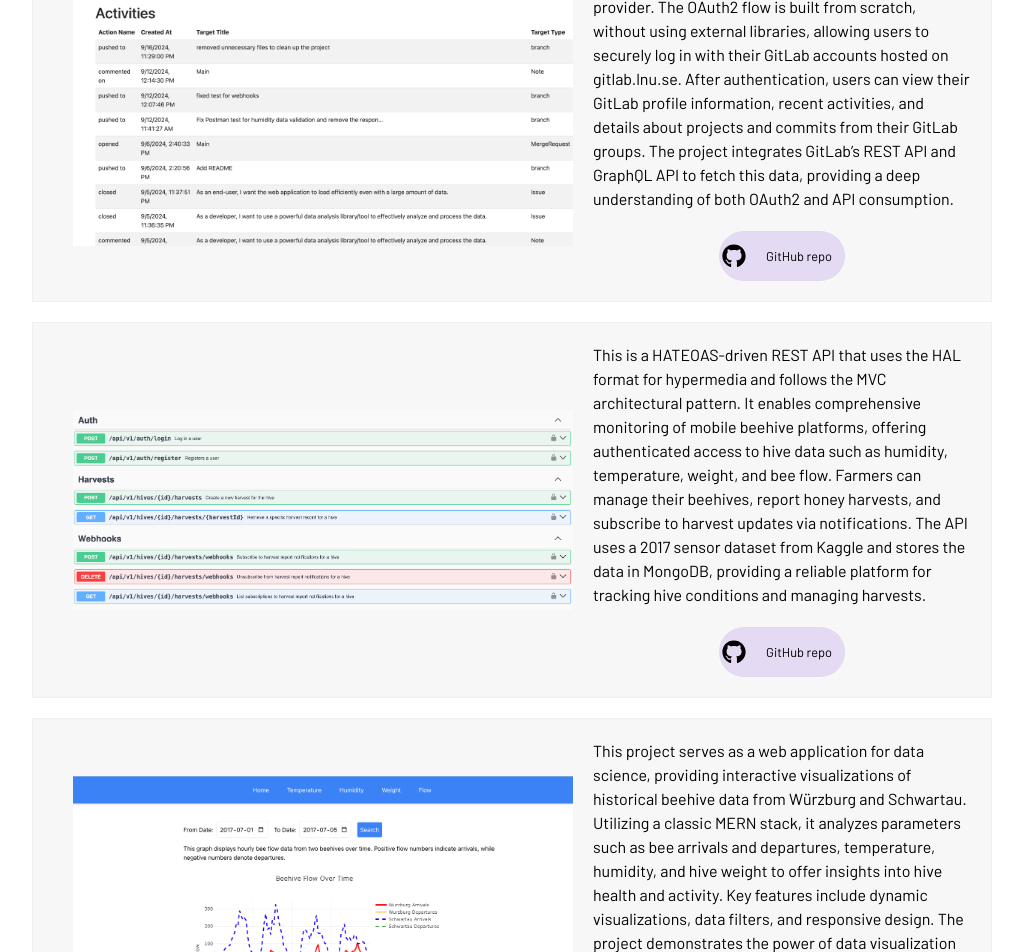
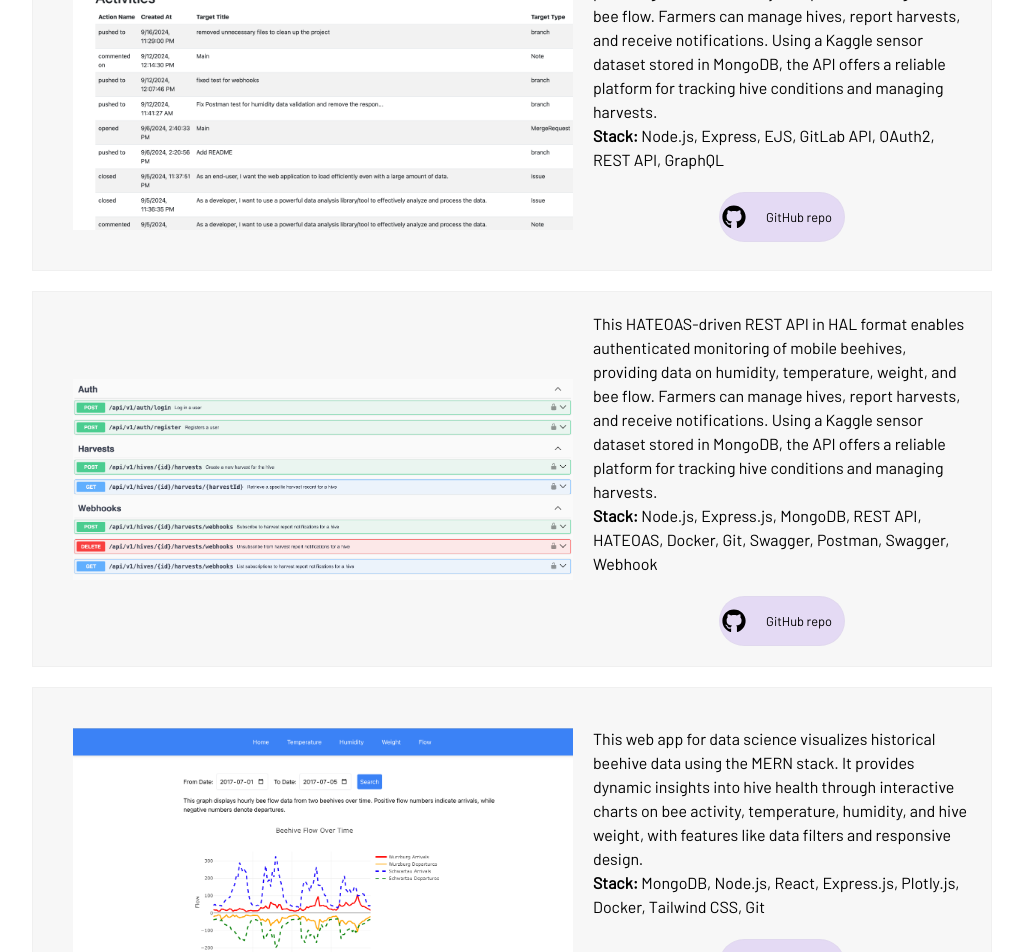
Before and after one commit to sc222rb/my-portfolio, a React (Create React App) app: page / in a window 1280 px wide. Shown: the part 1340-2292 px from the top of the page, without its empty margins (128-1151 px from the left). Built offline with nearby package versions, Linux system fonts and the light colour scheme; a web font is replaced by a local one.

Commit message:
Update texts

```diff
--- a/src/components/projects/Project01.js
+++ b/src/components/projects/Project01.js
@@ -9,8 +9,8 @@ function Project01 () {
             </div>
             <div className="project-item2">
                 <div className="project-text left-centered">
-                    <p>This Node.js application was designed to implement an OAuth2 access delegation system for a server-side rendered web app, where GitLab serves as the service provider. The OAuth2 flow is built from scratch, without using external libraries, allowing users to securely log in with their GitLab accounts hosted on gitlab.lnu.se.
-                    After authentication, users can view their GitLab profile information, recent activities, and details about projects and commits from their GitLab groups. The project integrates GitLab’s REST API and GraphQL API to fetch this data, providing a deep understanding of both OAuth2 and API consumption.</p>
+                    <p>This HATEOAS-driven REST API in HAL format enables authenticated monitoring of mobile beehives, providing data on humidity, temperature, weight, and bee flow. Farmers can manage hives, report harvests, and receive notifications. Using a Kaggle sensor dataset stored in MongoDB, the API offers a reliable platform for tracking hive conditions and managing harvests.<br />
+                    <b>Stack:</b> Node.js, Express, EJS, GitLab API, OAuth2, REST API, GraphQL</p>
                 </div>
                 <div className="project-link flex-row">
                     <a href="https://github.com/sc222rb/oauth" target="_blank" rel="noopener noreferrer">
--- a/src/components/projects/Project02.js
+++ b/src/components/projects/Project02.js
@@ -9,7 +9,9 @@ function Project02 () {
             </div>
             <div className="project-item2">
                 <div className="project-text left-centered">
-                    <p>This is a HATEOAS-driven REST API that uses the HAL format for hypermedia and follows the MVC architectural pattern. It enables comprehensive monitoring of mobile beehive platforms, offering authenticated access to hive data such as humidity, temperature, weight, and bee flow. Farmers can manage their beehives, report honey harvests, and subscribe to harvest updates via notifications. The API uses a 2017 sensor dataset from Kaggle and stores the data in MongoDB, providing a reliable platform for tracking hive conditions and managing harvests.</p>
+                    <p>This HATEOAS-driven REST API in HAL format enables authenticated monitoring of mobile beehives, providing data on humidity, temperature, weight, and bee flow. Farmers can manage hives, report harvests, and receive notifications. Using a Kaggle sensor dataset stored in MongoDB, the API offers a reliable platform for tracking hive conditions and managing harvests.<br />
+                    <b>Stack:</b> Node.js, Express.js, MongoDB, REST API, HATEOAS, Docker, Git, Swagger, Postman, Swagger, Webhook
+                    </p>
                 </div>
                 <div className="project-link flex-row">
                     <a href="https://github.com/sc222rb/beehive" target="_blank" rel="noopener noreferrer">
--- a/src/components/projects/Project03.js
+++ b/src/components/projects/Project03.js
@@ -9,7 +9,8 @@ function Project03 () {
             </div>
             <div className="project-item2">
                 <div className="project-text left-centered">
-                    <p>This project serves as a web application for data science, providing interactive visualizations of historical beehive data from Würzburg and Schwartau. Utilizing a classic MERN stack, it analyzes parameters such as bee arrivals and departures, temperature, humidity, and hive weight to offer insights into hive health and activity. Key features include dynamic visualizations, data filters, and responsive design. The project demonstrates the power of data visualization in understanding complex datasets and making informed decisions.
+                    <p>This web app for data science visualizes historical beehive data using the MERN stack. It provides dynamic insights into hive health through interactive charts on bee activity, temperature, humidity, and hive weight, with features like data filters and responsive design.<br />
+                    <b>Stack:</b> MongoDB, Node.js, React, Express.js, Plotly.js, Docker, Tailwind CSS, Git
                     </p>
                 </div>
                 <div className="project-link flex-row">
```
